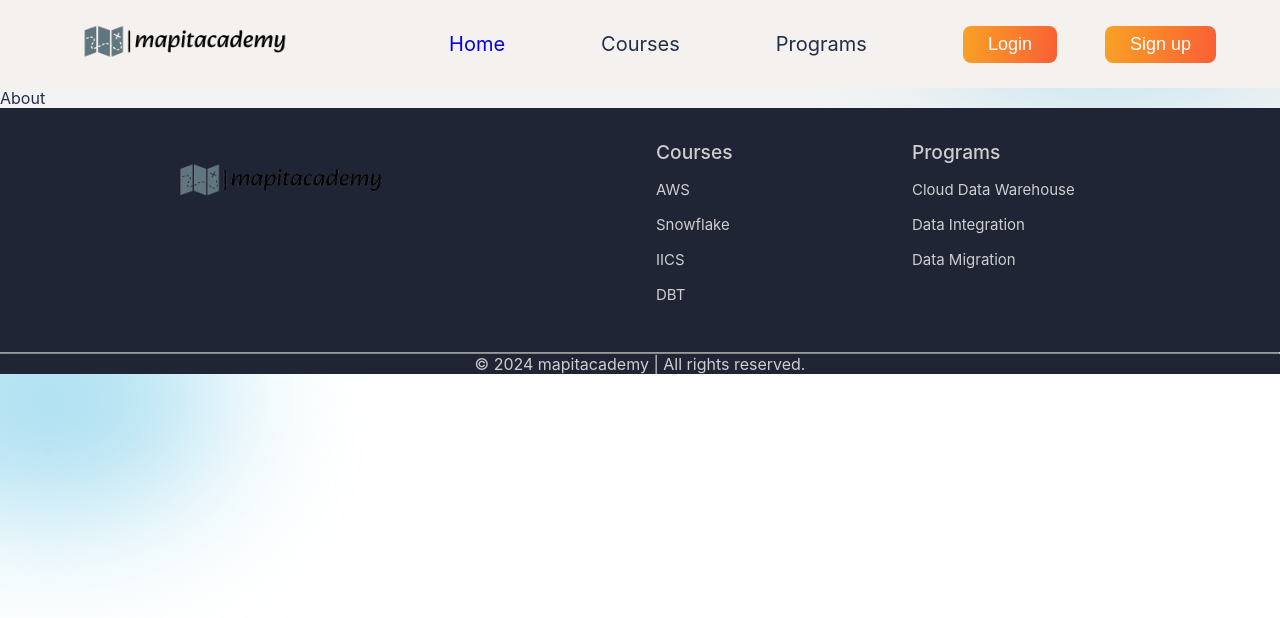
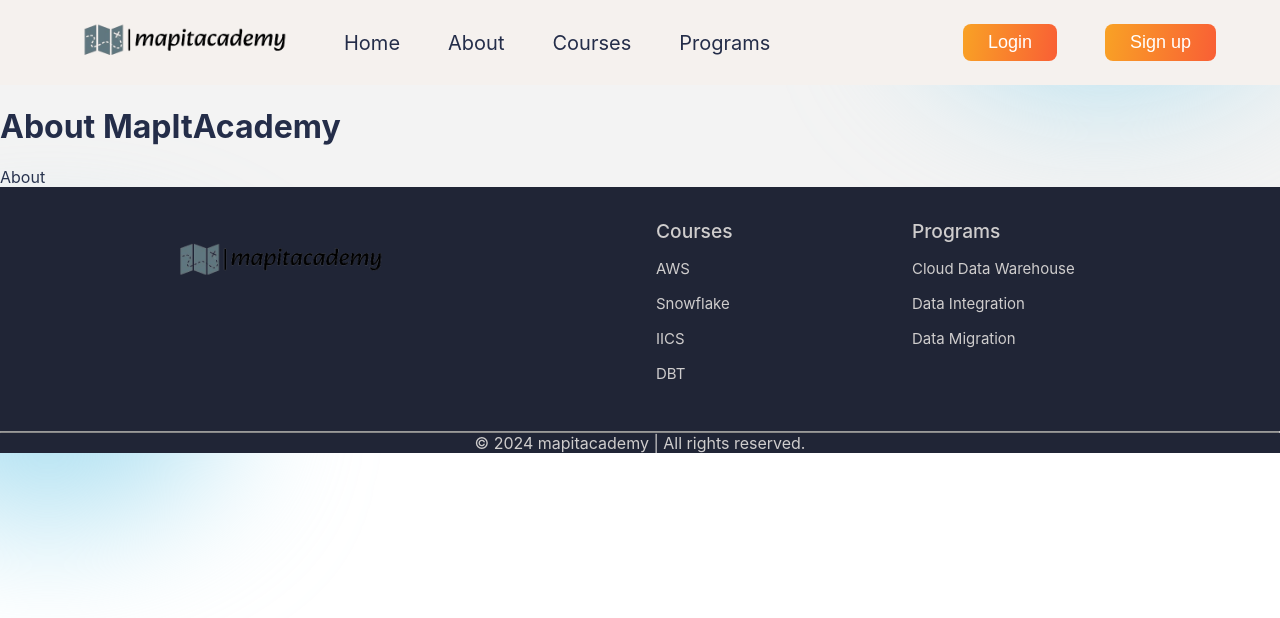
Before and after one commit to Community-Programmer/Map-It-Academy, a React (Create React App) app in the folder client/: page /about in a window 1280 px wide. Shown: the top 618 px of the page. Built offline with nearby package versions, Linux system fonts and the light colour scheme.

Commit message:
Implemented logout functionalities and some style changes

```diff
--- a/client/package.json
+++ b/client/package.json
@@ -11,6 +11,7 @@
     "bootstrap": "^5.3.3",
     "react": "^18.2.0",
     "react-dom": "^18.2.0",
+    "react-icons": "^5.0.1",
     "react-redux": "^9.1.0",
     "react-router-dom": "^6.22.3",
     "react-scripts": "5.0.1",
--- a/client/src/components/Navbar/Navbar.jsx
+++ b/client/src/components/Navbar/Navbar.jsx
@@ -2,16 +2,40 @@ import React from "react";
 import "./Navbar.scss";
 import logo from "../../assets/logo.png";
 import { NavLink, useNavigate } from "react-router-dom";
+import { useDispatch, useSelector } from "react-redux";
+import { FaRegUserCircle } from "react-icons/fa";
+import { FaRegUser } from "react-icons/fa";
+import { MdLogout } from "react-icons/md";
+import { logoutUser } from "../../store/authSlice";
+
+
+
 
 const Navbar = () => {
 
   const navigate = useNavigate();
+  const dispatch = useDispatch();
+
+  const auth = useSelector((state) => state.auth);
+
+  const handleLogout = () => {
+
+    dispatch(logoutUser());
+
+  };
 
   return (
-    <div className="navbar">
-      <NavLink to='/'><img src={logo} alt="" className="logo" /></NavLink>
+    <nav className="navbar">
+      <NavLink to="/">
+        <img src={logo} alt="" className="logo" />
+      </NavLink>
       <ul>
-        <NavLink to='/'><li>Home</li></NavLink>
+        <NavLink to="/">
+          <li>Home</li>
+        </NavLink>
+        <NavLink to="/about">
+          <li>About</li>
+        </NavLink>
         <li>
           <div class="dropdown">
             Courses
@@ -34,9 +58,34 @@ const Navbar = () => {
           </div>
         </li>
       </ul>
-      <button onClick={()=>navigate('/login')} className="button nv-button">Login</button>
-      <button onClick={()=>navigate('/signup')} className="button nv-button">Sign up</button>
-    </div>
+      {!auth.isLogin ? (
+        <>
+          <button
+            onClick={() => navigate("/login")}
+            className="button nv-button"
+          >
+            Login
+          </button>
+          <button
+            onClick={() => navigate("/signup")}
+            className="button nv-button"
+          >
+            Sign up
+          </button>
+        </>
+      ) : (
+        <div>
+          <FaRegUserCircle/>
+          <div class="dropdown">
+           {auth.username}
+            <div class="dropdown-content">
+              <NavLink href="#"><FaRegUser/> My profile</NavLink>
+              <NavLink onClick={handleLogout}><MdLogout/> Logout</NavLink>
+            </div>
+          </div>
+        </div>
+      )}
+    </nav>
   );
 };
 
--- a/client/src/components/Navbar/Navbar.scss
+++ b/client/src/components/Navbar/Navbar.scss
@@ -14,13 +14,17 @@
 
 .navbar ul {
   flex: 1;
+  display: flex;
   list-style: none;
-  text-align: right;
+  gap: 3rem;
+}
+
+.navbar ul a{
+  text-decoration: none;
+  color:  var(--black);;
 }
 
 .navbar ul li {
-  display: inline-block;
-  margin: 1rem 3rem;
   font-size: 20px;
   cursor: pointer;
 }
--- a/client/src/pages/About/About.jsx
+++ b/client/src/pages/About/About.jsx
@@ -4,6 +4,7 @@ import './About.scss'
 const About = () => {
   return (
     <>
+    <h1>About MapItAcademy</h1>
     <div>About</div>
     </>
   )
--- a/client/src/store/authSlice.js
+++ b/client/src/store/authSlice.js
@@ -12,9 +12,13 @@ const authSlice = createSlice({
 
     extraReducers: builder =>{
         builder
-        .addCase(loginUser.fulfilled, (state, action)=>{
+        .addCase(loginUser.fulfilled, (state, action) => {
             state.isLogin = true;
             state.username = action.payload.username;
+        })
+        .addCase(logoutUser.fulfilled, (state, action) => {
+            state.isLogin = false;
+            state.username = 'Guest';
         })
 
     }
@@ -38,3 +42,14 @@ export const signupUser = createAsyncThunk('auth/signUp', async (signupData) =>
     const response = await axios.post(`${API_BASE_URL}/user/signup`, signupData);
     return response.data;
 })
+
+
+export const logoutUser = createAsyncThunk('auth/logout', async ()=>{
+
+    const response = await axios.get(`${API_BASE_URL}/user/logout`,{
+        withCredentials: true
+    });
+
+    return response.data;
+
+})
```
Also changed, not shown: 1 other file (tests, documents, lock files or other folders).
